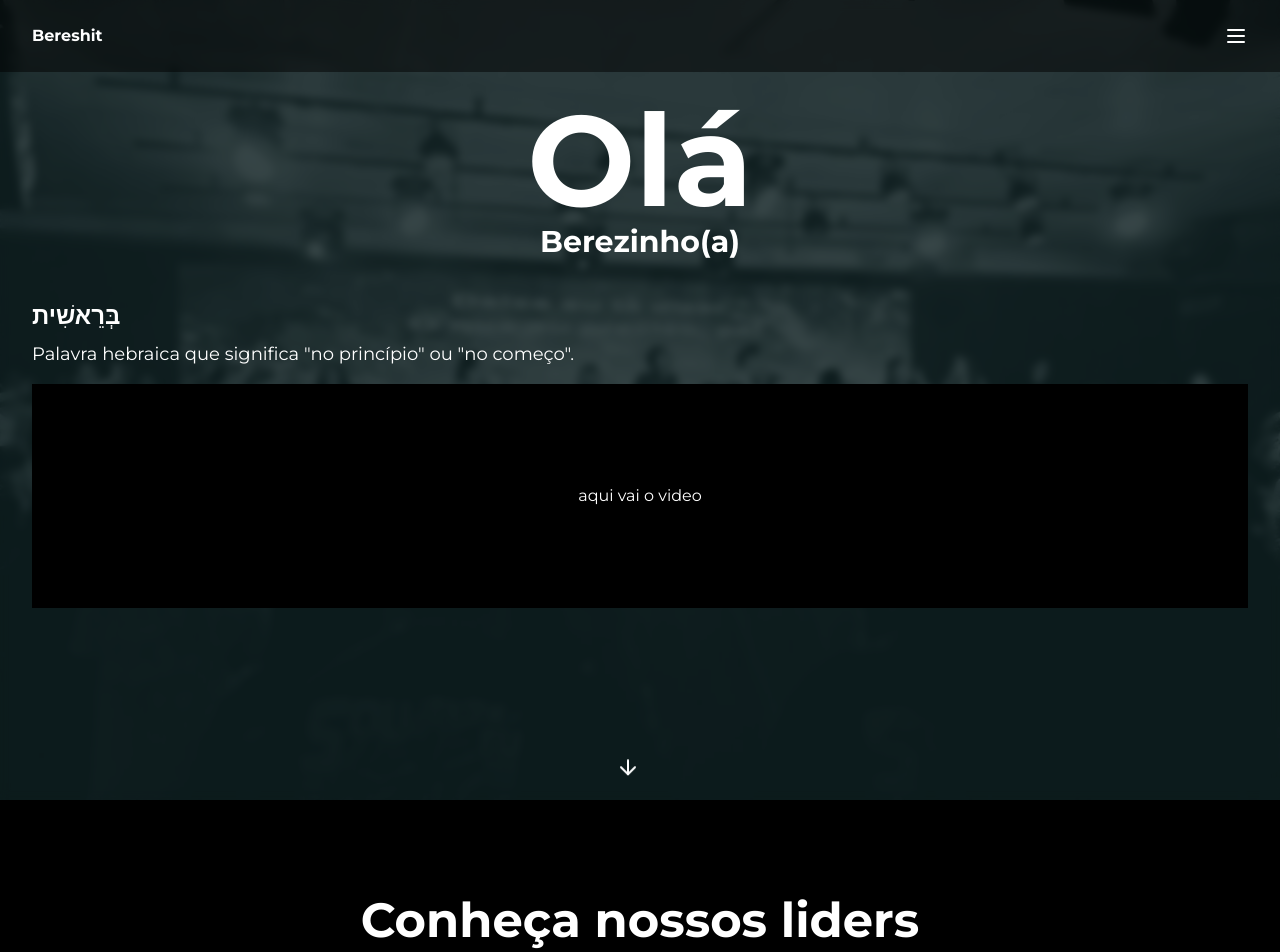
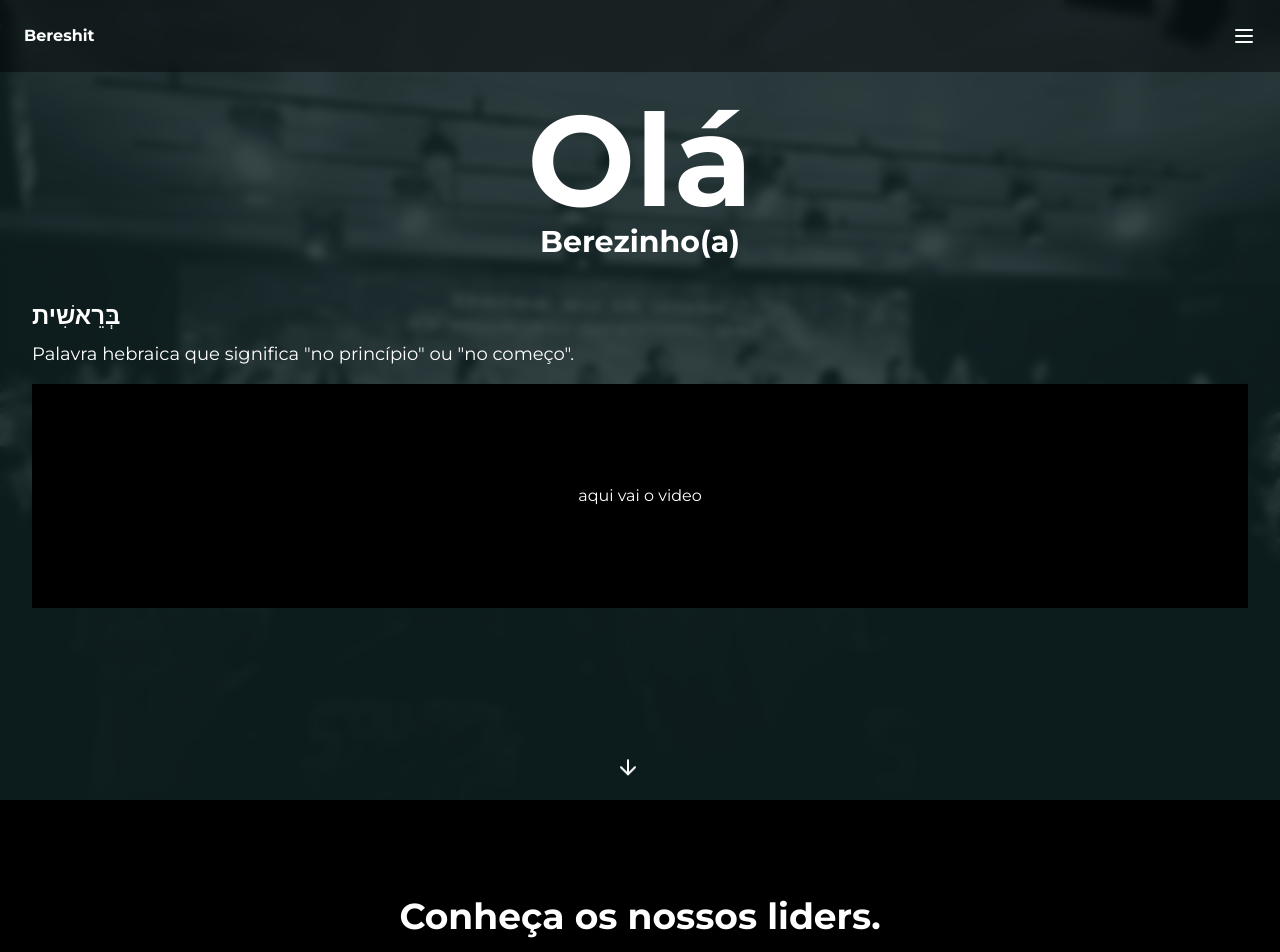
Before and after one commit to glauber2k2/bereshitpage, a Next.js app: page / in a window 1280 px wide. Shown: the top 952 px of the page. Built offline with nearby package versions, Linux system fonts and the light colour scheme.

Commit message:
ajustado title leader

```diff
--- a/src/app/components/TopBar.jsx
+++ b/src/app/components/TopBar.jsx
@@ -2,7 +2,7 @@ import { Menu } from "lucide-react";
 
 export default function Presentation() {
   return (
-    <div className="fixed flex px-8 py-6 bg-black/50 w-full  justify-between text-white z-50">
+    <div className="fixed flex p-6 bg-black/40 w-full  justify-between text-white z-50 backdrop-blur-sm">
       <span className="font-bold">Bereshit</span>
       <Menu />
     </div>
--- a/src/app/sessions/Leader.jsx
+++ b/src/app/sessions/Leader.jsx
@@ -1,8 +1,8 @@
 export default function Leader() {
   return (
     <div className="min-h-screen flex flex-col bg-black text-white px-8 py-24">
-      <h1 className="text-white text-center w-full text-5xl font-bold">
-        Conheça nossos liders
+      <h1 className="text-white text-center w-full text-4xl font-bold ">
+        Conheça os nossos liders.
       </h1>
       <div className="grid grid-cols-1">
         <div className=" grid grid-cols-2 mt-10 rounded-3xl overflow-hidden min-h-64">
```
